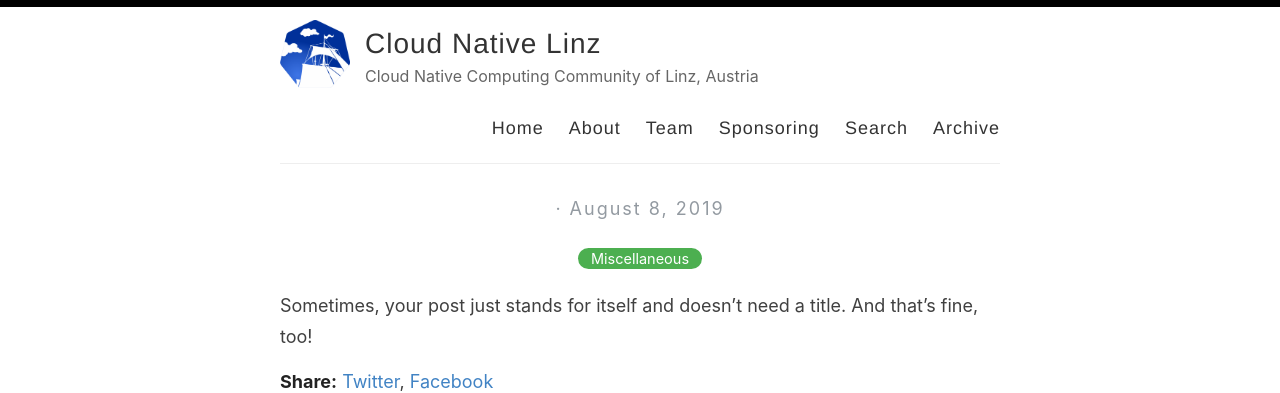
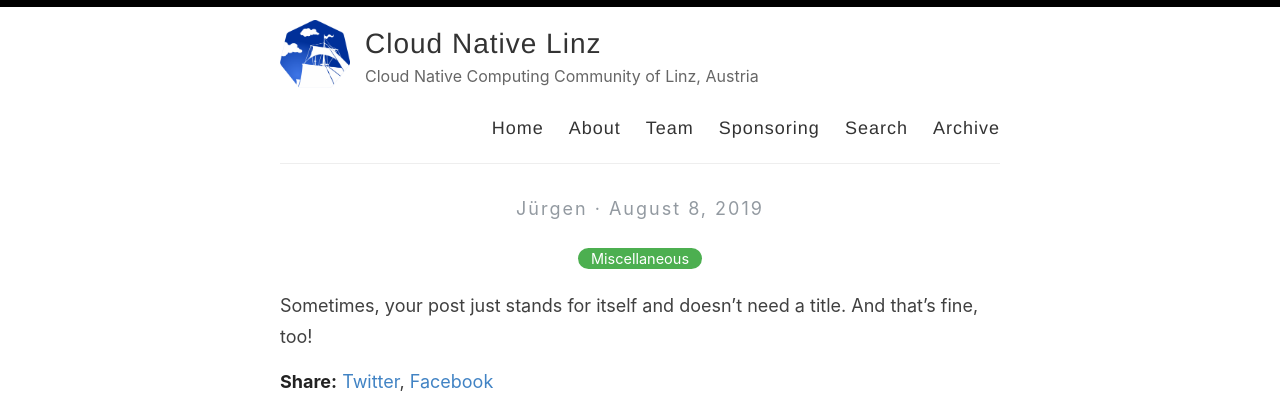
Before and after one commit to CloudNativeLinz/cloudnativelinz.github.io, a Jekyll site: the page built from _posts/2019-08-08-no-title-posts.md, in a window 1280 px wide. Shown: the top 393 px of the page. Built offline with Jekyll 4.4.1, drawn with Linux system fonts in a browser that asks for light colours; some of the changed lines change nothing that is shown.

Commit message:
update author

```diff
--- a/_config.yml
+++ b/_config.yml
@@ -6,7 +6,7 @@
 name: Cloud Native Linz
 
 # Name of the author
-author:
+author: Jürgen
 
 # Short bio or description (displayed in the header)
 description: Cloud Native Computing Community of Linz, Austria
@@ -48,8 +48,8 @@ google_analytics:
 
 # Your website URL (e.g. http://amitmerchant1990.github.io or http://www.amitmerchant.com)
 # Used for Sitemap.xml and your RSS feed
-url: http://www.amitmerchant.com/reverie
-enforce_ssl: https://www.amitmerchant.com/reverie
+url: http://cloudnativelinz.github.io
+enforce_ssl: https://cloudnativelinz.github.io
 
 # If you're hosting your site at a Project repository on GitHub pages
 # (http://yourusername.github.io/repository-name)
```
